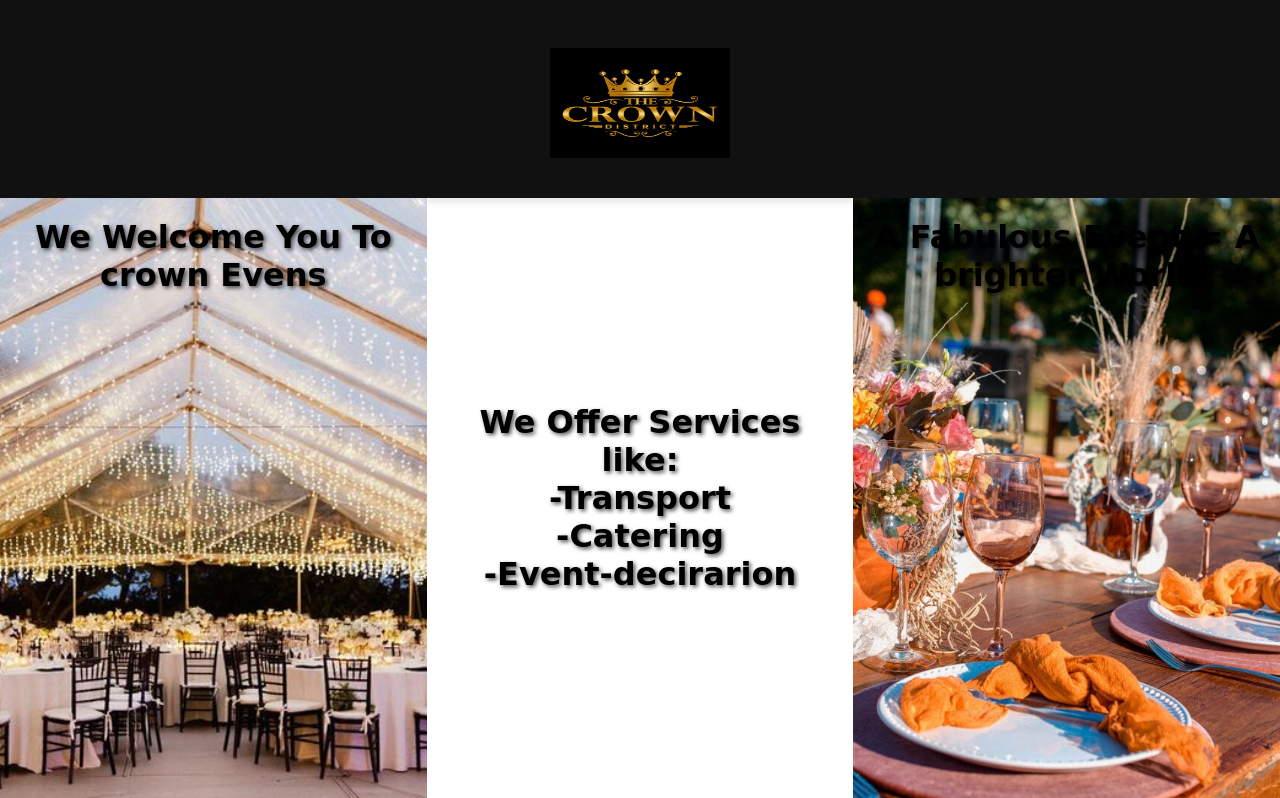
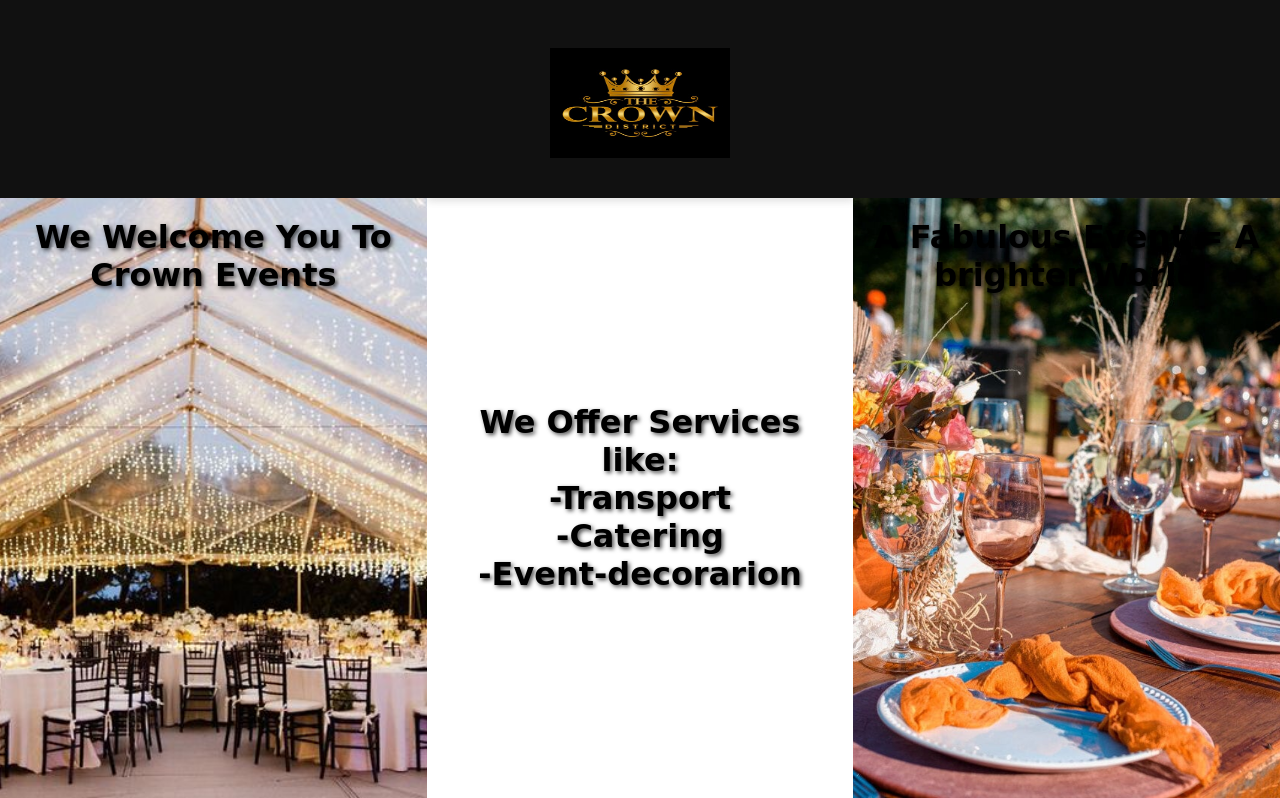
Before and after one commit to tina-pixel/The-Velvet-Affair-Events., a plain HTML site: page index.html in a window 1280 px wide. Shown: the part 82-880 px from the top of the page. Drawn offline with Linux system fonts and the light colour scheme.

Commit message:
Update homepage

```diff
--- a/index.html
+++ b/index.html
@@ -39,7 +39,7 @@
 
   <div class="left-image">
     <div class="overlay"></div>
-     <div class="image-text">We Welcome You To crown Evens </div>
+     <div class="image-text">We Welcome You To Crown Events </div>
   </div>
 
   <div class="right-image">
@@ -47,7 +47,7 @@
     <div class="image-text"> <div>We Offer Services like:</div>
                                 <div>-Transport </div>
                             <div>-Catering</div>
-                            <div>-Event-decirarion</div>
+                            <div>-Event-decorarion</div>
       </div>
   </div>
 
```
